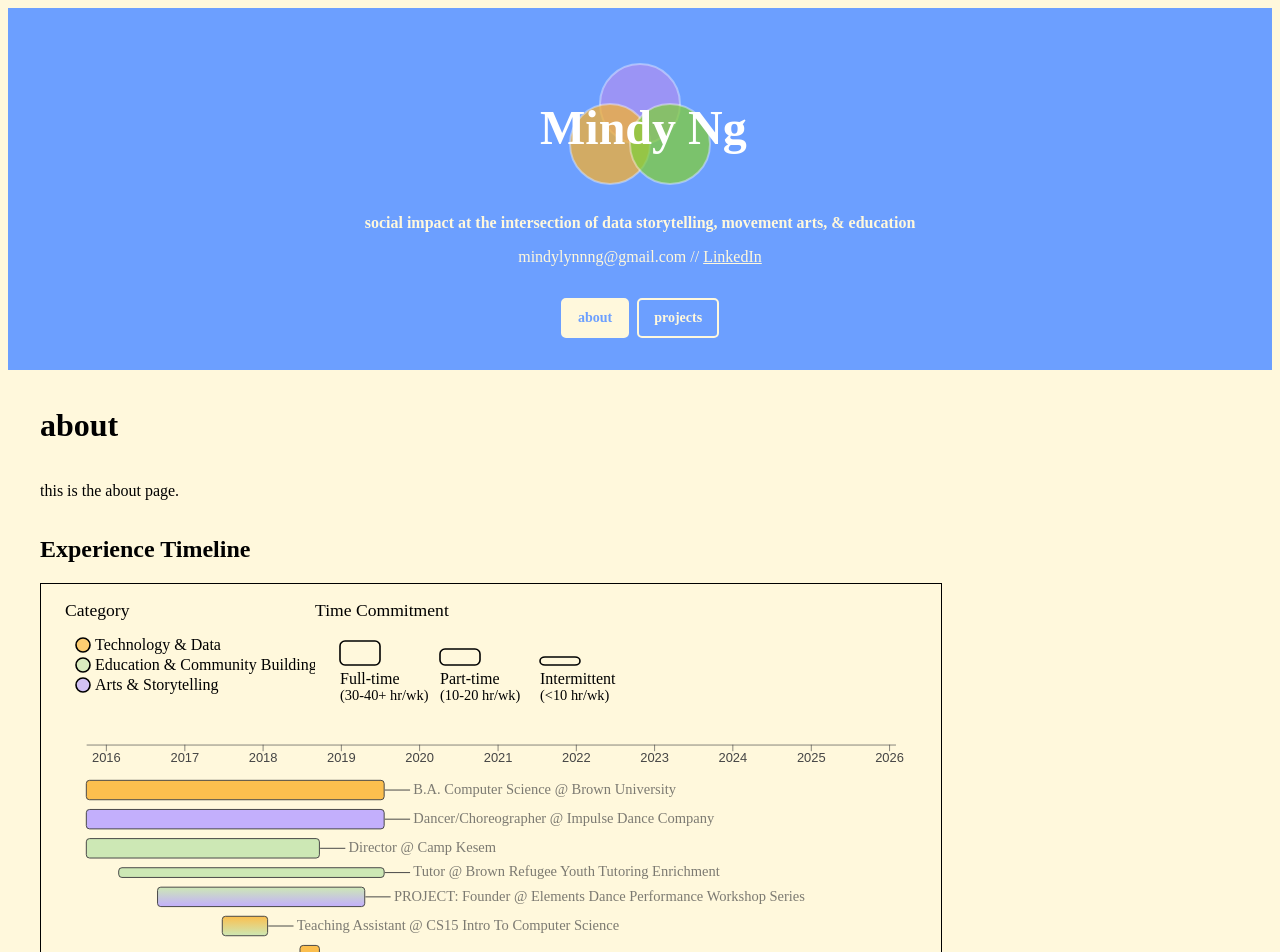
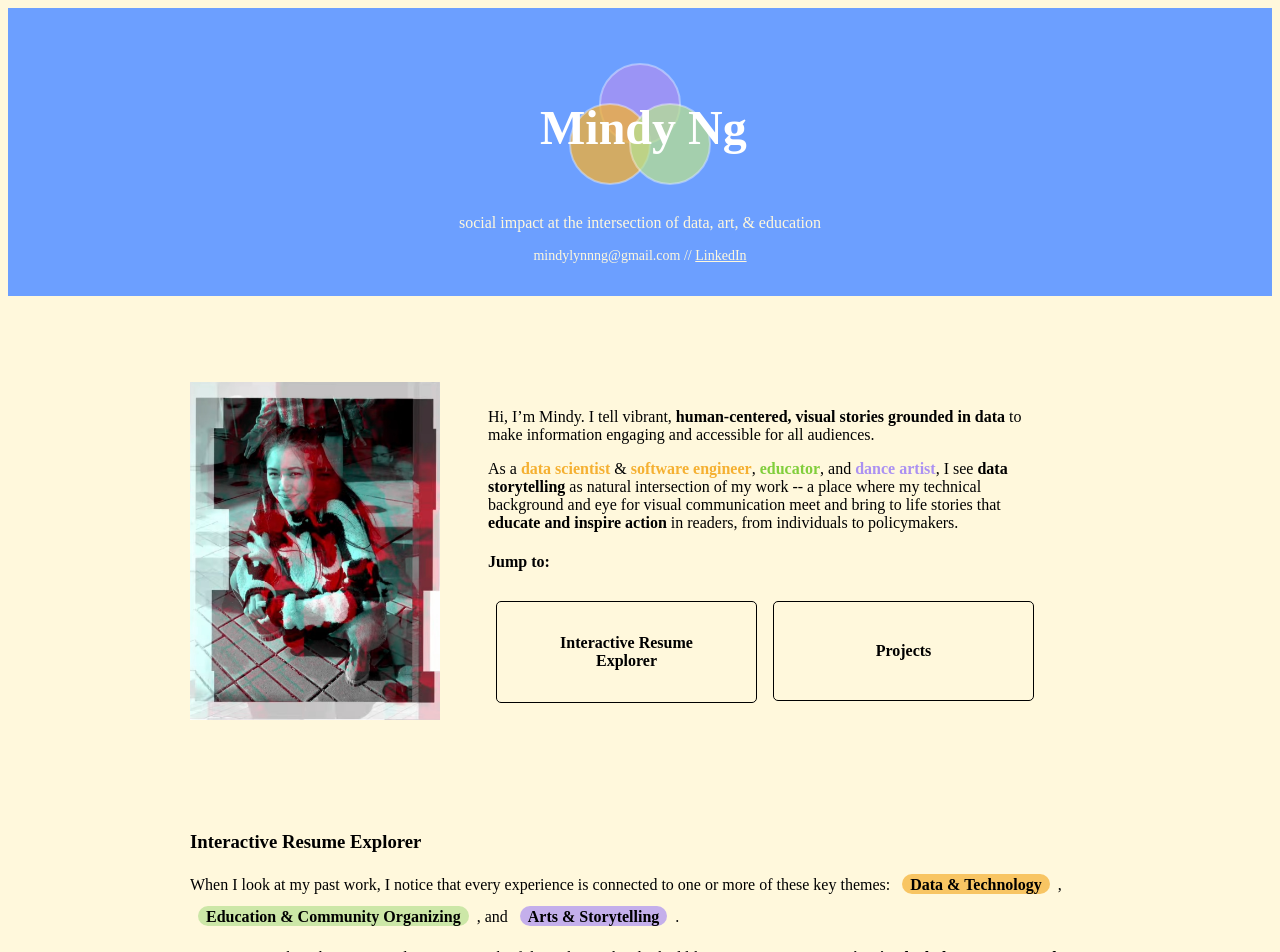
Before and after one commit to mindalynworld/hello, a SvelteKit app: page /about in a window 1280 px wide. Shown: the top 952 px of the page. Built offline with nearby package versions, Linux system fonts and the light colour scheme; a web font is replaced by a local one.

Commit message:
major updates on main page intro, remove top nav

```diff
--- a/src/app.css
+++ b/src/app.css
@@ -3,11 +3,13 @@
 :root {
     --primary-color: cornsilk;
     --secondary-color: #6C9FFF;
+    --primary-text-color: black;
+    --secondary-text-color: white;
     --font-family: 'Anaheim';
 
-    --arts-color: #AB91F2;
-    --tech-color: #F5B031;
-    --edu-color: #81CE3C;
+    --arts-color: #AB91F2; /*  rgb(171, 145, 242) */
+    --tech-color: #F5B031; /*  rgb(245, 176, 49) */
+    --edu-color: #b7e092;  /*  rgb(183, 224, 146) */
 
     --client-link-color: black;
 
--- a/src/app.html
+++ b/src/app.html
@@ -1,5 +1,5 @@
 <!doctype html>
-<html lang="en">
+<html lang="en" style="scroll-behavior: smooth;">
 	<head>
 		<meta charset="utf-8" />
 		<link rel="icon" href="%sveltekit.assets%/favicon.png" />
--- a/src/lib/Components/Logo.svelte
+++ b/src/lib/Components/Logo.svelte
@@ -1,12 +1,9 @@
 <script lang="ts">
     import * as d3 from 'd3';
     import { onMount } from 'svelte';
+    import { colors } from '$lib/Helpers/helpers';
 
-    let arts_color = "#AB91F2";
-    let tech_color = "#F5B031";
-    let edu_color = "#81CE3C";
-
-    var colors = [arts_color, tech_color, edu_color];
+    var colorsList = [colors["arts"], colors["tech"], colors["edu"]];
 
     let used: Set<number>;
 
@@ -26,26 +23,26 @@
             .transition()
             .delay((d: any, i: number) => i*500)
             .duration(1000)
-            .attr("fill", (d: any, i: number) => colors[i])
+            .attr("fill", (d: any, i: number) => colorsList[i])
             .on("end", function() {
                 used = new Set<number>();
 
                 d3.selectAll("#technology")
                 .transition()
                 .duration(1000)
-                .attr("fill", () => colors[generateRandomIndex(2, used)])
+                .attr("fill", () => colorsList[generateRandomIndex(2, used)])
 
                 d3.selectAll("#education")
                 .transition()
                 .delay(500)
                 .duration(1000)
-                .attr("fill", () => colors[generateRandomIndex(2, used)])
+                .attr("fill", () => colorsList[generateRandomIndex(2, used)])
 
                 d3.selectAll("#arts")
                 .transition()
                 .delay(1000)
                 .duration(1000)
-                .attr("fill", () => colors[generateRandomIndex(2, used)])
+                .attr("fill", () => colorsList[generateRandomIndex(2, used)])
             });
     }
 
@@ -67,15 +64,15 @@
         <g>
             <circle class="logo-circle" id="arts"
             cx="150" cy="80" r="40"
-            fill={colors[0]}
+            fill={colorsList[0]}
             />
             <circle class="logo-circle" id="technology"
             cx="120" cy="120" r="40"
-            fill={colors[1]}
+            fill={colorsList[1]}
             />
             <circle class="logo-circle" id="education"
             cx="180" cy="120" r="40"
-            fill={colors[2]}
+            fill={colorsList[2]}
             />
             <text class="name" x="50" y="120">Mindy Ng</text>
         </g>
--- a/src/lib/Components/Timeline.svelte
+++ b/src/lib/Components/Timeline.svelte
@@ -1,7 +1,7 @@
 <script lang="ts">
     import * as d3 from 'd3';
     import { onMount } from 'svelte';
-    import { determineColorsByWeight } from '$lib/Helpers/helpers';
+    import { determineColorsByWeight, colors } from '$lib/Helpers/helpers';
 
     let vis: HTMLElement;
     let timelineSvg: d3.Selection<SVGSVGElement, unknown, null, undefined>;
@@ -20,10 +20,11 @@
     const h = (num_items * (item_height * 2 + rect_padding)) + padding*2;
 
     /* COLOR DEFINITIONS (TODO: maybe this can exist in styles and just add attr class?) */
-    const primary_color = "#454545";
-    const arts_color = "rgb(195, 175, 252)";
-    const edu_color = "rgb(205, 232, 181)";
-    const tech_color = "rgb(252, 191, 78)"; // 255, 200, 100
+    const primary_color = colors["primary"];
+    const arts_color = colors["arts"];
+    const edu_color = colors["edu"];
+    const tech_color = colors["tech"];
+
     // const arts_color_faded = "rgba(195, 175, 252, 0.75)"; // TODO: can we just make this opacity instead of a separate color
     // const edu_color_faded = "rgba(205, 232, 181, 0.75)";
     // const tech_color_faded = "rgba(252, 191, 78, 0.75)";
@@ -249,8 +250,6 @@
         }
     }
 
-
-
     function createGradient(id: string, color1: string, perc1: string, color2: string, perc2: string, color3?:string, perc3?:string) {
             var gradient = defs.append("linearGradient")
                 .attr("id", id)
@@ -298,11 +297,11 @@
                     <p class="legend-title">Category</p>
                     <svg class="svg-category" width="250" height="70" preserveAspectRatio="xMinYMin meet" viewBox="0 0 175 70">
                         <!-- eventually make title svg so it can size dynamically -->
-                        <circle class="legend-symbol" cx="18" cy="8" r="7" fill="rgba(252, 191, 78, 0.75)"></circle>
-                            <text class="legend-text" x="30" y="13">Technology & Data</text>
-                        <circle class="legend-symbol" cx="18" cy="28" r="7" fill="rgba(205, 232, 181, 0.75)"></circle>
+                        <circle class="legend-symbol" cx="18" cy="8" r="7" fill="rgba(245, 176, 49, 0.75)"></circle>
+                            <text class="legend-text" x="30" y="13">Data & Technology</text>
+                        <circle class="legend-symbol" cx="18" cy="28" r="7" fill="rgba(183, 224, 146, 0.75)"></circle>
                             <text class="legend-text" x="30" y="33">Education & Community Building</text>
-                        <circle class="legend-symbol" cx="18" cy="48" r="7" fill="rgba(195, 175, 252, 0.75)"></circle>
+                        <circle class="legend-symbol" cx="18" cy="48" r="7" fill="rgba(171, 145, 242, 0.75)"></circle>
                             <text class="legend-text" x="30" y="53">Arts & Storytelling</text>
                     </svg>
                 </div>
@@ -352,7 +351,7 @@
     }
 
     .vis-wrapper {
-        border: solid 1px black;
+        /* border: solid 1px black; */
         display: flex;
         flex-direction: column;
         justify-content: center;
--- a/src/lib/Helpers/helpers.ts
+++ b/src/lib/Helpers/helpers.ts
@@ -1,10 +1,19 @@
 import type { Project } from "../../../static/data/projects";
+import { resolve } from '$app/paths';
+import { goto } from "$app/navigation";
 
 /* COLOR DEFINITIONS (TODO: maybe this can exist in styles and just add attr class?) or make a dictionary*/
 const primary_color = "#454545";
-const arts_color = "rgb(195, 175, 252)";
-const edu_color = "rgb(205, 232, 181)";
-const tech_color = "rgb(252, 191, 78)";
+const arts_color = "rgb(171, 145, 242)"; // "rgb(195, 175, 252)";
+const edu_color = "rgb(183, 224, 146)"; //"rgb(205, 232, 181)";
+const tech_color = "rgb(245, 176, 49)"; //"rgb(252, 191, 78)";
+
+export const colors: Record<string, string> = {
+    "primary": "#454545",
+    "arts": "rgb(171, 145, 242)",
+    "edu": "rgb(183, 224, 146)",
+    "tech": "rgb(245, 176, 49)"
+}
 
 export function determineColorsByWeight(d: d3.DSVRowString<string>, isSVG: boolean): string { // update this to be more parameter based so it can cover more cases
         if (+d.edu_weight == 1) {
@@ -63,3 +72,7 @@ export function determineColors(project: Project, isSVG: boolean): string { // u
 
         return "";
 }
+
+export function handleNavigate(page: string) {
+    goto(resolve('/[slug]', {slug: page})); //checking if this is causing the asynch handler error
+}
--- a/src/routes/+layout.svelte
+++ b/src/routes/+layout.svelte
@@ -4,18 +4,15 @@
 	import ButtonGroup from '$lib/Components/ButtonGroup.svelte';
 	import { afterNavigate, goto } from "$app/navigation";
 	import Logo from '$lib/Components/Logo.svelte';
+	import { handleNavigate } from '$lib/Helpers/helpers';
 
 	let { children } = $props();
 
-	const pages: string[] = ['about', 'projects']
+	const pages: string[] = ['about', 'projects', 'resume-explorer']
 
 	let selectedOption = $state(pages[0]);
 
 	// $effect(() => handleNavigate(selectedOption))
-
-	function handleNavigate(page: string) {
-		goto(resolve('/[slug]', {slug: page})); //checking if this is causing the asynch handler error
-	}
 
 	afterNavigate((navigation) => {
 		selectedOption = navigation.to?.route.id ? navigation.to?.route.id.slice(1) : "about";
@@ -27,15 +24,15 @@
 		<div class="title">
 			<Logo></Logo>
 			<div>
-				<p class="tagline">social impact at the intersection of data storytelling, movement arts, & education</p>
+				<p class="tagline">social impact at the intersection of data, art, & education</p>
 				<p class="contact">
 					mindylynnng@gmail.com //&nbsp;<a href="https://www.linkedin.com/in/mindylynnng/">LinkedIn</a>
 				</p>
 			</div>
 		</div>
-		<nav>
+		<!-- <nav>
 			<ButtonGroup bind:selectedOption={selectedOption} options={pages} onClick={handleNavigate}></ButtonGroup>
-		</nav>
+		</nav> -->
 	</div>
 
 	{@render children()}
@@ -74,11 +71,12 @@
 		}
 
 		.tagline {
-			font-weight: 600;
+			font-weight: 500;
 		}
 
 		.contact {
 			font-weight: 400;
+			font-size: 14px;
 		}
 	}
 </style>
--- a/src/routes/+page.svelte
+++ b/src/routes/+page.svelte
@@ -1,3 +1 @@
 <h1>Welcome to Mindalyn World!</h1>
-<p>Get started on your new project</p>
-<p>Visit <a href="https://svelte.dev/docs/kit">svelte.dev/docs/kit</a> to read the documentation</p>
--- a/src/routes/about/+page.svelte
+++ b/src/routes/about/+page.svelte
@@ -1,13 +1,80 @@
 <script lang="ts">
-	import Timeline from "$lib/Components/Timeline.svelte";
+    import { resolve } from "$app/paths";
+	import Button from "$lib/Components/Button.svelte";
+    import Timeline from "$lib/Components/Timeline.svelte";
+    import { handleNavigate } from "$lib/Helpers/helpers";
+
+    let imgSrc = "/images/headshot.jpg";
+
+    function handleClick(option: String) {
+        switch(option) {
+            case "projects":
+                handleNavigate("projects");
+                return;
+            default:
+                return;
+        }
+    }
+
 </script>
 
 <div class="page">
-    <h1>about</h1>
-    <p>this is the about page.</p>
+    <div class="content">
+        <div class="intro">
+            <div class="img">
+                <img class="headshot" src="{resolve(imgSrc)}" alt="FILL IN">
+            </div>
+            <div class="text">
+                <p>
+                    Hi, I’m Mindy. I tell vibrant, <span class="emphasize-text">human-centered, visual stories grounded in data</span> to make information engaging and accessible for all audiences.
+                </p>
 
-    <h2>Experience Timeline</h2>
-    <Timeline></Timeline>
+                <p>
+                    As a
+                    <b class="tag" style="color: #F5B031;">data scientist</b> &
+                    <b class="tag" style="color: #F5B031;">software engineer</b>,
+                    <b class="tag" style="color: #81CE3C;">educator</b>, and
+                    <b class="tag" style="color: #AB91F2;">dance artist</b>,
+                    I see <span class="emphasize-text">data storytelling</span> as natural intersection of my work -- a place where my technical background and eye for visual communication meet and bring to life stories that
+                        <span class="emphasize-text">educate and inspire action</span> in readers, from individuals to policymakers.
+                </p>
+
+                <h4>Jump to:</h4>
+                <div class="nav-options">
+                    <!-- <button class="option-box" onclick={() => handleClick("resume")}>Interactive Resume Explorer</button> -->
+                    <a class="option-box" href="#resume-explorer">Interactive Resume Explorer</a>
+                    <button class="option-box" onclick={() => handleClick("projects")}>Projects</button>
+                    <!-- <div class="option-box">Projects</div>
+                    <div class="option-box">Contact</div> -->
+                </div>
+            </div>
+        </div>
+
+
+        <div class="resume-explorer" id="resume-explorer">
+            <div class="timeline-intro">
+                <h3 class="title">Interactive Resume Explorer</h3>
+                <p class="section-1">
+                    When I look at my past work, I notice that every experience is connected to one or more of these key themes:
+                    <span class="intro-themes" style="border-color: rgb(245, 176, 49); background-color: rgb(245, 176, 49, 0.7);">Data & Technology</span>,
+                    <span class="intro-themes" style="border-color: rgb(183, 224, 146); background-color: rgb(183, 224, 146, 0.7); ">Education & Community Organizing</span>, and
+                    <span class="intro-themes" style="border-color: rgb(171, 145, 242); background-color: rgb(171, 145, 242, 0.7);">Arts & Storytelling</span>.
+                </p>
+                <p>
+                    I was curious about how my involvement in each of these themes has looked like over time.
+                    <span class="emphasize-text">Have I maintained a balance or some taken precedence at different periods of my life?</span>
+                    I decided to visualize it with data.
+                </p>
+                <p>
+
+                    Below, you’ll find a visualization of my career journey from 2016 - 2025. <span class="emphasize-text">Click items to read more</span>:
+                </p>
+
+            </div>
+
+            <Timeline></Timeline>
+        </div>
+</div>
 </div>
 
 <style>
@@ -20,4 +87,125 @@
             padding: 0.5rem;
         }
     }
+
+    .content {
+        padding: 2rem;
+        display: flex;
+        flex-direction: column;
+        justify-content: center;
+        align-items: center;
+    }
+
+    .intro {
+        display: flex;
+        flex-direction: row;
+        max-width: 900px;
+
+        @media (width <= 800px) {
+            flex-direction: column;
+        }
+
+        .img {
+            display: flex;
+            align-items: center;
+            justify-content: center;
+            flex: 0 0 250px;
+        }
+
+        .headshot {
+            width: 100%;
+            height: fit-content;
+
+            @media (width <= 800px) {
+                width: 200px;
+            }
+        }
+
+        .text {
+            padding: 3rem;
+            flex: 1;
+        }
+    }
+
+    .emphasize-text {
+        font-weight: 600;
+    }
+
+    .nav-options {
+        display: flex;
+        justify-content: center;
+        max-width: 900px;
+
+        /* @media (width <= 800px) {
+            flex-direction: column;
+        } */
+    }
+
+    .option-box {
+        display: flex;
+        flex: 1;
+        justify-content: center;
+        text-align: center;
+        align-items: center;
+
+        border: solid 1px;
+        border-radius: 5px;
+        height: 100px;
+        margin: 1rem;
+        margin: 0.5rem;
+        padding: 0 2rem;
+
+        text-decoration: none;
+        color: var(--primary-text-color);
+        background: none;
+        font-weight: 600;
+        font-size: 16px;
+
+
+        @media (width <= 800px) {
+            padding: 0 1rem;
+        }
+    }
+
+    .option-box:hover {
+        background-image: radial-gradient(circle at center,
+            rgb(183, 224, 146, 0.6),
+            rgb(245, 176, 49, 0.6),
+            rgb(171, 145, 242, 0.6)
+            );
+        cursor: pointer;
+    }
+
+    .resume-explorer-container {
+        display: flex;
+        justify-content: center;
+    }
+
+    .resume-explorer {
+        padding: 3rem;
+        max-width: 900px;
+    }
+
+    .title {
+        margin-bottom: 0.5rem;
+    }
+
+    .intro-themes {
+        border-radius: 1rem;
+        margin: 0.5rem;
+        font-weight: 600;
+        text-decoration: none;
+        text-align: center;
+        padding: 0.1rem 0.5rem;
+        white-space: nowrap;
+    }
+
+    .timeline-intro {
+        margin-top: 1.5rem;
+
+        .section-1 {
+            line-height: 2;
+        }
+    }
+
 </style>
--- /dev/null
+++ b/src/routes/resume-explorer/+page.svelte
@@ -0,0 +1,57 @@
+<script lang="ts">
+	import Timeline from "$lib/Components/Timeline.svelte";
+</script>
+
+<div class="page">
+    <div class="timeline-intro">
+        <h3 class="title">Interactive Resume Explorer</h3>
+        <p class="section-1">
+            When I look at my past work, I notice that every experience is connected to one or more of these key themes:
+            <span class="intro-themes" style="border-color: rgb(245, 176, 49); background-color: rgb(245, 176, 49, 0.7);">Data & Technology</span>,
+            <span class="intro-themes" style="border-color: rgb(183, 224, 146); background-color: rgb(183, 224, 146, 0.7); ">Education & Community Organizing</span>, and
+            <span class="intro-themes" style="border-color: rgb(171, 145, 242); background-color: rgb(171, 145, 242, 0.7);">Arts & Storytelling</span>.
+        </p>
+        <p>
+            I was curious about how my involvement in each of these themes has looked like over time.
+            <span class="emphasize-text">Have I maintained a balance or some taken precedence at different periods of my life?</span>
+            I decided to visualize it with data.
+        </p>
+        <p>
+
+            Below, you’ll find a visualization of my career journey across time (2016-2025):
+        </p>
+
+    </div>
+
+    <Timeline></Timeline>
+</div>
+
+<style>
+
+.title {
+    margin-bottom: 0.5rem;
+}
+
+.intro-themes {
+    border-radius: 1rem;
+    margin: 0.5rem;
+    font-weight: 600;
+    text-decoration: none;
+    text-align: center;
+    padding: 0.1rem 0.5rem;
+    white-space: nowrap;
+}
+
+.emphasize-text {
+    font-weight: 600;
+}
+
+.timeline-intro {
+    margin-top: 1.5rem;
+
+    .section-1 {
+        line-height: 2;
+    }
+}
+
+</style>
```
Also changed, not shown: src/lib/Components/ProjectCard.svelte (+0 -17 lines), src/routes/projects/+page.svelte (+8 -5 lines), static/images/headshot.jpg (added).
